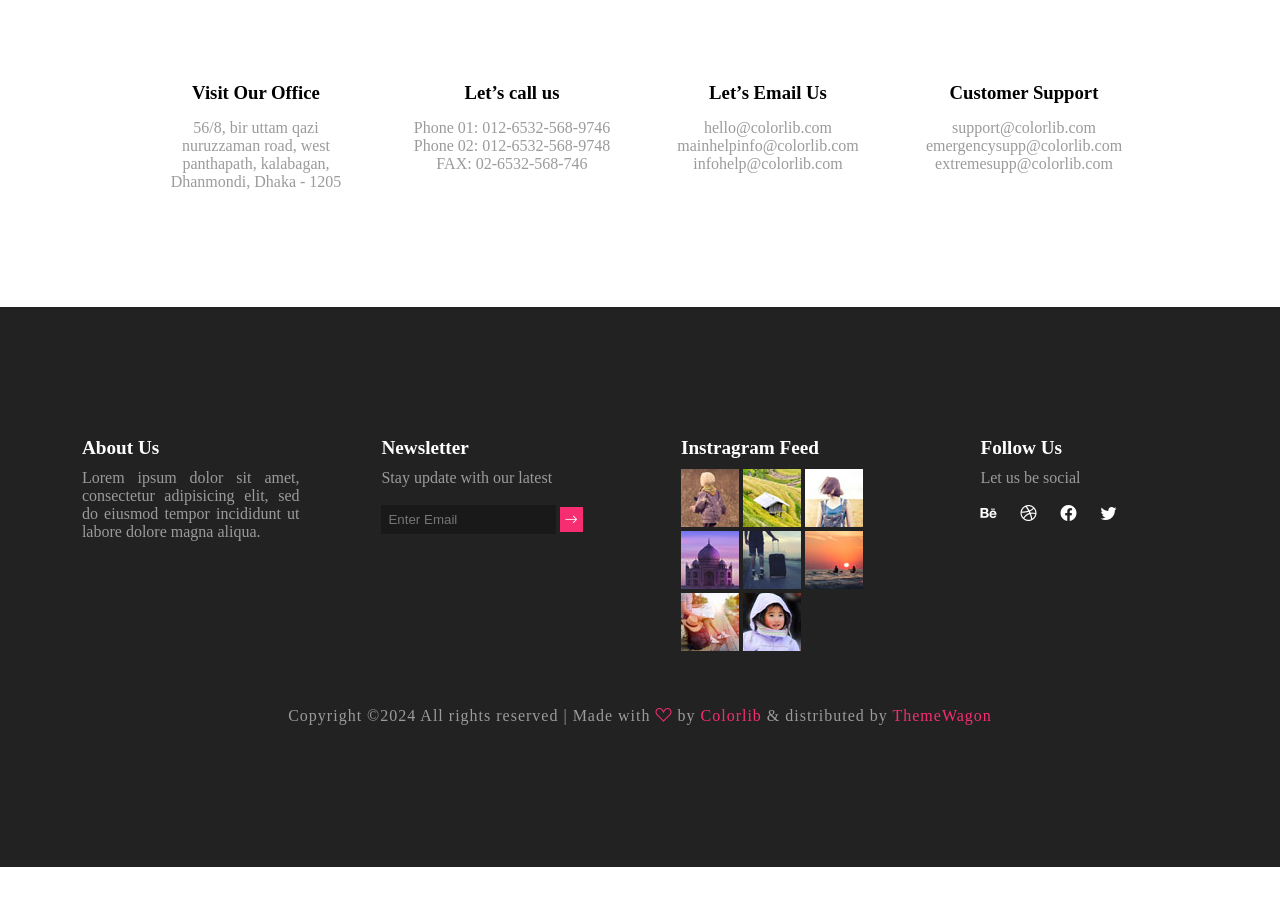
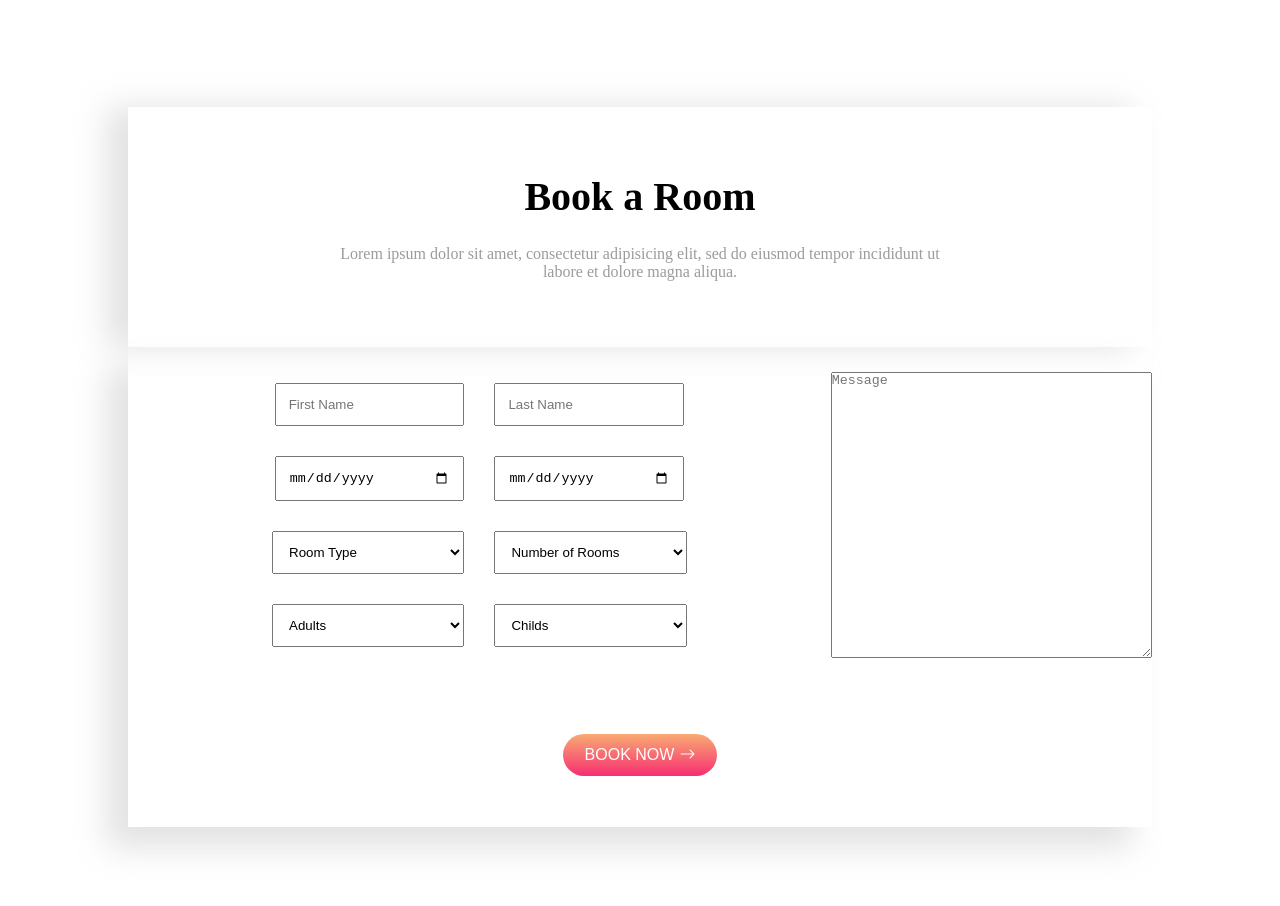
Before and after one commit to PrasannaHadke/frontend_practice, a plain HTML site: page Mern/platina/index.html in a window 1280 px wide. Shown: the part 3303-4209 px from the top of the page. Before the commit the page ends 4170 px from the top, so only its background shows below. Drawn offline with nearby package versions, Linux system fonts and the light colour scheme.

Commit message:
platina changes

```diff
--- a/Mern/platina/index.html
+++ b/Mern/platina/index.html
@@ -206,70 +206,74 @@
     </div>
     <!-- gallery end -->
 
-    <!--form start  -->
-    <!-- <div class="forms">
-      <div class="cont">
-        <div class="fullbox">
+    <!-- form start  -->
+     <div class="forms">
+      <div class="frms1">
         <h1>Book a Room</h1>
-          <p>
-            Lorem ipsum dolor sit amet, consectetur adipisicing elit, sed do
-            eiusmod tempor incididunt ut labore et dolore magna aliqua.
-          </p>
+        <p>Lorem ipsum dolor sit amet, consectetur adipisicing elit, sed do eiusmod tempor incididunt ut
+          labore et dolore magna aliqua. </p>
       </div>
-        <div>
-          <form action="">
-            <div class="formone">
-              <input type="text" placeholder="First Name" />
-              <input type="text" placeholder="Last Name" />
-              <label for="arrival">Arrival</label>
+      <form action="#">
+        <div class="content1">
+          <div class="cnt1">
             <input
-                type="date"
-                name="arrival"
-                id="arrival"
-                placeholder="arrival"
+              type="text"
+              name="fname"
+              id="fname"
+              placeholder="First Name"
             />
-              <label for="depature">Depature</label>
             <input
-                type="date"
-                name="depature"
-                id="depature"
-                placeholder="depature"
+              type="text"
+              name="lname"
+              id="lname"
+              placeholder="Last Name"
             />
+          </div>
 
-              <select id="roomtype" name="roomtype">
-                <option value="RoomType" disabled selected>Room Type</option>
-                <option value="RoomType 1">Room Type 1</option>
-                <option value="RoomType 2">Room Type 2</option>
-                <option value="RoomType 3">Room Type 3</option>
+          <div class="cnt2">
+            <input type="date" name="arrival" id="departure">
+            <input type="date" name="departure" id="departure">
+          </div>
+
+          <div class="cnt3">
+            <select name="" id="">
+              <option value="" selected disabled>Room Type</option>
+              <option value="" >Room Type 1</option>
+              <option value="" >Room Type 2</option>
+              <option value="" >Room Type 3</option>
             </select>
+            <select name="" id="">
+              <option value="" selected disabled>Number of Rooms</option>
+              <option value="" >1</option>
+              <option value="" >2</option>
+              <option value="" >3</option>
+            </select>
+          </div>
 
-              <select id="noofrooms" name="noofrooms">
-                <option value="noofrooms" disabled selected>
-                  Number of Rooms
-                </option>
-                <option value="1">1</option>
-                <option value="2">2</option>
-                <option value="3">3</option>
+          <div class="cnt4">
+            <select name="" id="">
+              <option value="" selected disabled>Adults</option>
+              <option value="" >1</option>
+              <option value="" >2</option>
+              <option value="" >3</option>
             </select>
+            <select name="" id="">
+              <option value="" selected disabled>Childs</option>
+              <option value="" >1</option>
+              <option value="" >2</option>
+              <option value="" >3</option>
+            </select>
+          </div>
 
-              <select id="adults" name="adults">
-                <option value="adults" disabled selected>Adults</option>
-                <option value="1">1</option>
-                <option value="2">2</option>
-                <option value="3">3</option>
-              </select>
-
-              <select id="child" name="child">
-                <option value="child" disabled selected>Childs</option>
-                <option value="1">1</option>
-                <option value="2">2</option>
-                <option value="3">3</option>
-              </select>
+        </div>
+        <div class="content2">
+          <textarea name="" id="" cols="30" rows="10" placeholder="Message"></textarea>
+        </div>
+        <div class="content3">
+          <button>Book Now <i class="bi bi-arrow-right"></i></button>
         </div>
       </form>
     </div>
-      </div>
-    </div> -->
 
 
     <div class="address">
--- a/Mern/platina/style.css
+++ b/Mern/platina/style.css
@@ -3,6 +3,7 @@
     padding: 0%;
     box-sizing: border-box;
 }
+
 /* Option 2: Import via CSS */
 @import url("https://cdn.jsdelivr.net/npm/bootstrap-icons@1.3.0/font/bootstrap-icons.css");
 /* navbar */
@@ -43,7 +44,7 @@
 }
 
 .navbar .nav2 ul li a:hover {
-    color:  #f62e71;
+    color: #f62e71;
 }
 
 /* .navbar .nav1 h1{
@@ -104,7 +105,7 @@
     height: 10vh;
 }
 
-.container .btn input[type=button]{
+.container .btn input[type=button] {
     margin: 15px;
     text-align: center;
     width: 135%;
@@ -181,7 +182,8 @@
 
 /* w3school overlay fade */
 
-.cards,.gall {
+.cards,
+.gall {
     position: relative;
     width: 50%;
 }
@@ -205,7 +207,8 @@
     transition: .5s ease;
 }
 
-.cards:hover .overlay,.gall:hover .overlay {
+.cards:hover .overlay,
+.gall:hover .overlay {
     height: 100%;
 }
 
@@ -244,11 +247,12 @@
     background-size: cover;
 }
 
-.third .box2{
+.third .box2 {
     background-color: #222222;
 }
-.third .box2 h1{
-    /* background: linear-gradient(rgb(255, 165, 0, 0.5), #f62e71); */
+
+.third .box2 h1 {
+    background: linear-gradient(to top, #f62e71 0%, #f9ab72 100%);
     color: #f62e71;
     /* border: 2px solid green; */
     width: 45%;
@@ -256,18 +260,24 @@
     margin-top: 55px;
     margin-left: 35px;
     font-size: 2.5rem;
+
+    /* background: -webkit-linear-gradient(#eee, #333); */
+    -webkit-background-clip: text;
+    background-clip: text;
+    -webkit-text-fill-color: transparent;
 }
-.third .box2 p{
+
+.third .box2 p {
     /* background: linear-gradient(rgb(255, 165, 0, 0.5), #f62e71); */
     color: #616161;
     /* border: 2px solid green; */
     width: 55%;
     padding: 15px;
-    text-align:justify;
+    text-align: justify;
     margin-left: 35px;
 }
 
-.btn1{
+.btn1 {
     margin-top: 25px;
     text-align: center;
     width: 32%;
@@ -279,7 +289,7 @@
     background-color: transparent;
     color: #fff;
     box-shadow: none;
-    border: 1px solid #616161 ;
+    border: 1px solid #616161;
 }
 
 .btn1:hover {
@@ -292,7 +302,8 @@
 
 /* fourth page */
 
-.fourth, .cont{
+.fourth,
+.cont {
     width: 100%;
     height: 95vh;
     /* border: 1px solid red; */
@@ -302,25 +313,28 @@
     /* justify-content: center; */
 }
 
-.fourth .fullbox, .cont .fullbox{
+.fourth .fullbox,
+.cont .fullbox {
     width: 45%;
     /* border: 1px solid green; */
     margin: 40px;
 }
 
-.fourth .fullbox h1 , .cont .fullbox h1 {
+.fourth .fullbox h1,
+.cont .fullbox h1 {
     margin: 12px;
     padding: 15px;
     text-align: center;
     color: #222222;
 }
 
-.fourth .fullbox p ,.cont .fullbox p{
+.fourth .fullbox p,
+.cont .fullbox p {
     color: #9b9b9b;
     text-align: center;
 }
 
-.antbox{
+.antbox {
     width: 80%;
     /* border: 1px solid red; */
     height: 60vh;
@@ -330,29 +344,29 @@
     align-items: center;
 }
 
-.antbox .boxes{
+.antbox .boxes {
     width: 30%;
     height: 20vh;
     /* border: 1px solid red; */
 }
 
-.antbox .boxes :hover.bi{
-   color:  #f62e71;
+.antbox .boxes :hover.bi {
+    color: #f62e71;
 }
 
-.boxes .bi{
+.boxes .bi {
     font-size: 40px;
     color: #9b9b9b;
     display: block;
     margin-bottom: 15px;
 }
 
-.boxes h4{
+.boxes h4 {
     font-size: 1.2rem;
     margin-bottom: 15px;
 }
 
-.boxes p{
+.boxes p {
     font-size: 1rem;
     text-align: justify;
     color: #8a8a8a;
@@ -362,7 +376,7 @@
 
 /* gallery */
 
-.gallery{
+.gallery {
     display: flex;
 }
 
@@ -370,31 +384,164 @@
 
 /* form start */
 
-.forms{
+.forms {
     width: 100%;
     height: 120vh;
     /* border: 1px solid red; */
     display: flex;
     align-items: center;
     justify-content: center;
+    flex-direction: column;
+}
+.frms1{
+    display: flex;
+    justify-content: center;
+    flex-direction: column;
+    flex-wrap: wrap;
+    align-items: center;
+    width: 80%;
+    height: 30vh;
+    /* border: 1px solid green; */
+    box-shadow: -21.213px 0px 30px 0px rgba(158, 158, 158, 0.3);
+}
+.frms1 h1{
+    font-size: 2.5rem;
+    margin-bottom: 25px;
 }
 
-.cont{
+.frms1 p{
+    width: 60%;
+    /* margin: auto; */
+    text-align: center;
+    /* border: 2px solid blueviolet; */
+    color: #9b9b9b;
+}
+/* .cont {
     width: 80%;
     height: 80vh;
     border: 1px solid green;
-    /* box-shadow: 5px 5px 8px blue, 10px 10px 8px red, 15px 15px 8px green; */
+    box-shadow: 5px 5px 8px blue, 10px 10px 8px red, 15px 15px 8px green;
     box-shadow: -21.213px 21.213px 30px 0px rgba(158, 158, 158, 0.3);
+} */
+
+/* forms */
+.forms {
+    display: flex;
+    justify-content: center;
+    align-items: center;
+    width: 100%;
+    height: 120vh;
+    /* border: 1px solid red; */
 }
 
-/* forms */
+form {
+    display: flex;
+    justify-content: space-around;
+    flex-wrap: wrap;
+    /* align-items: end; */
+    width: 80%;
+    height: 60vh;
+    /* border: 1px solid green; */
+    box-shadow: -21.213px 21.213px 30px 0px rgba(158, 158, 158, 0.3);
+
+}
+
+.content1 {
+    display: flex;
+    flex-direction: column;
+    align-items:center;
+    /* width: 70%; */
+    flex-grow: 2;
+    height: 42vh;
+    /* border: 1px solid brown; */
+    justify-content: center;
+}
+
+.content2 {
+    display: flex;
+    /* flex-direction: column;  */
+    align-items: center;
+    flex-grow: 1;
+    width: 20%;
+    height: 42vh;
+    /* border: 1px solid brown; */
+}
+
+.content3 {
+    display: flex;
+    width: 100%;
+    height: 10vh;
+    /* border: 1px solid brown; */
+    justify-content: center;
+    align-items: center;
+
+}
+
+.cnt1,
+.cnt2,
+.cnt3,
+.cnt4 {
+    display: flex;
+    width: 75%;
+    /* align-items: center; */
+    /* border: 1px solid blue; */
+    justify-content: center;
+}
+
+.cnt1 input[type="text"],
+.cnt2 input[type="date"] {
+    display: block;
+    width: 36%;
+    margin: 15px;
+    padding: 12px;
+}
+
+.cnt3 select,
+.cnt4 select {
+    display: block;
+    width: 36.5%;
+    margin: 15px;
+    padding: 12px;
+}
+
+.content2 textarea {
+    width: 100%;
+    height: 85%;
+}
+
+.content3 button{
+    display: flex;
+    justify-content: center;
+    width: 15%;
+    padding: 12px;
+    border-radius: 25px;
+    color: white;
+    font-size: 1rem;
+    /* font-weight: 600; */
+    text-transform: uppercase;
+    /* background-color: #f62e71; */
+    background: linear-gradient(to top, #f62e71 0%, #f9ab72 100%);
+    box-shadow: none;
+    transition: 2s ease-in-out;
+}
+
+
+.bi-arrow-right{
+    margin-left: 5px;
+}
+
+.content3 button:hover .bi-arrow-right{
+    transform: translateX(15px);
+}
+
+
 
 /* forms end */
 
 
 /* address */
 
-.address{
+.address {
     display: flex;
     align-items: center;
     justify-content: space-around;
@@ -404,25 +551,25 @@
     /* border: 1px solid brown; */
 }
 
-.add{
+.add {
     width: 20%;
     height: 20vh;
     /* border: 1px solid goldenrod; */
 }
 
-.add h3{
+.add h3 {
     text-align: center;
     margin: 15px;
 }
 
-.add p{
+.add p {
     text-align: center;
     color: #9b9b9b;
 }
 
 /* address end */
 
-footer{
+footer {
     display: flex;
     align-items: center;
     justify-content: space-evenly;
@@ -433,63 +580,72 @@ footer{
     background-color: #222222;
 }
 
-.foot{
+.foot {
     width: 17%;
     height: 20vh;
     /* border: 1px solid green; */
 }
 
-.foot h3{
+.foot h3 {
     color: #fff;
     margin: 10px 0px 10px 0px;
     font-size: 1.2rem;
 }
 
-.foot p{
+.foot p {
     color: #9b9b9b;
     text-align: justify;
 }
 
-input[type="email"]{
+input[type="email"] {
     margin: 18px 0px 10px 0px;
-    padding:  7px;
+    padding: 7px;
     width: 80%;
     background-color: #191919;
     color: #9b9b9b;
     border: none;
 }
 
-button{
-    background-color:#f62e71;
+button {
+    background-color: #f62e71;
     border: none;
     padding: 5px;
 }
 
-.bi-arrow-right{
+.bi-arrow-right {
     color: #fff;
 }
 
-.bi-behance,.bi-dribbble,.bi-facebook,.bi-twitter{
+.bi-behance,
+.bi-dribbble,
+.bi-facebook,
+.bi-twitter {
     color: #fff;
     margin: 18px 20px 10px 0px;
     display: inline-block;
 }
 
-.bi-behance:hover,.bi-dribbble:hover,.bi-facebook:hover,.bi-twitter:hover{
+.bi-behance:hover,
+.bi-dribbble:hover,
+.bi-facebook:hover,
+.bi-twitter:hover {
     color: #f62e71;
     cursor: pointer;
 }
 
-.copyright{
+.copyright {
     display: flex;
     background-color: #222222;
     color: #9b9b9b;
     justify-content: center;
     height: 20vh;
 }
-.copyright p{
+
+.copyright p {
     letter-spacing: 1px;
 }
-.bi-suit-heart,.copyright p span{
+
+.bi-suit-heart,
+.copyright p span {
     color: #f62e71;
 }
```
Lines whose indentation alone changed are shown as unchanged.
